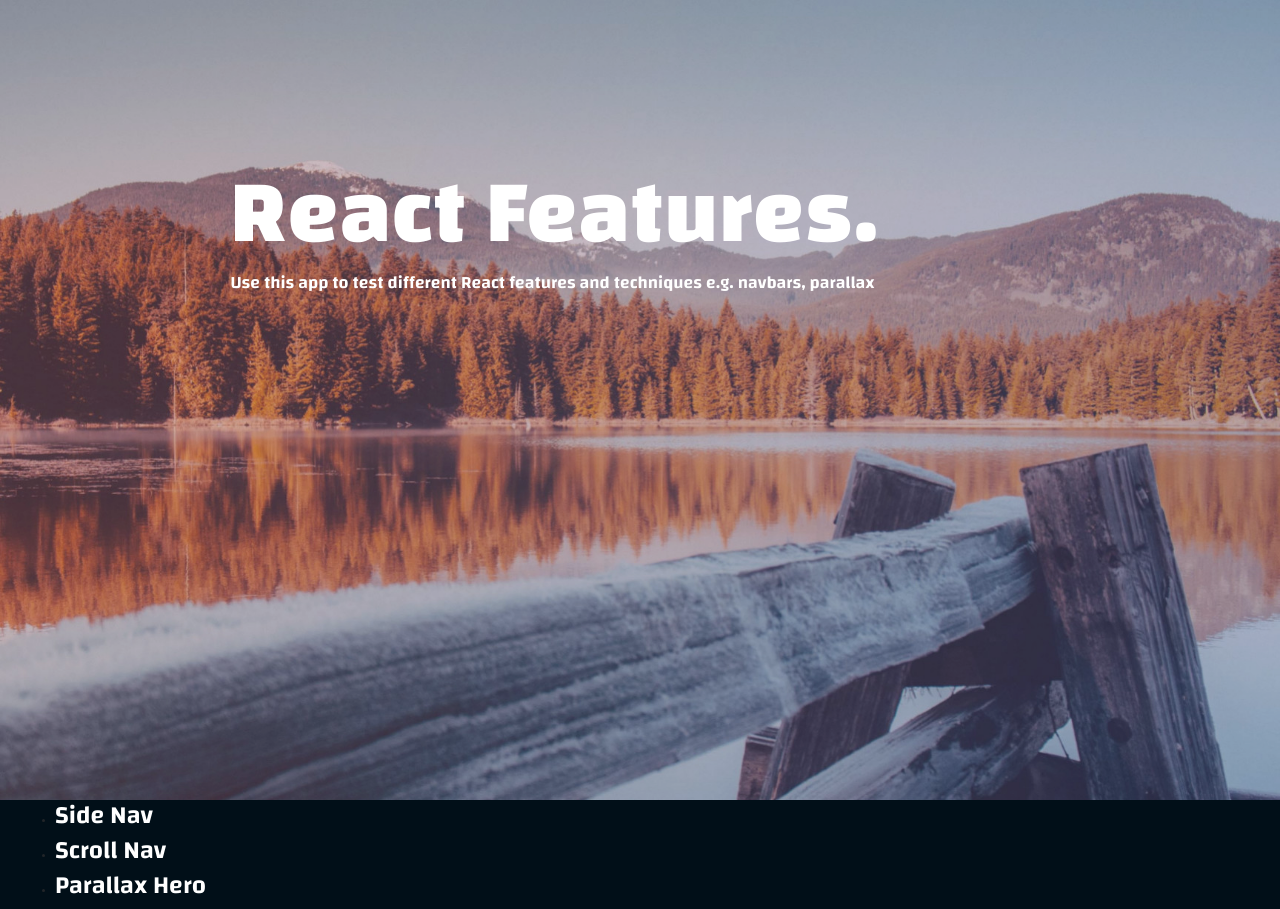
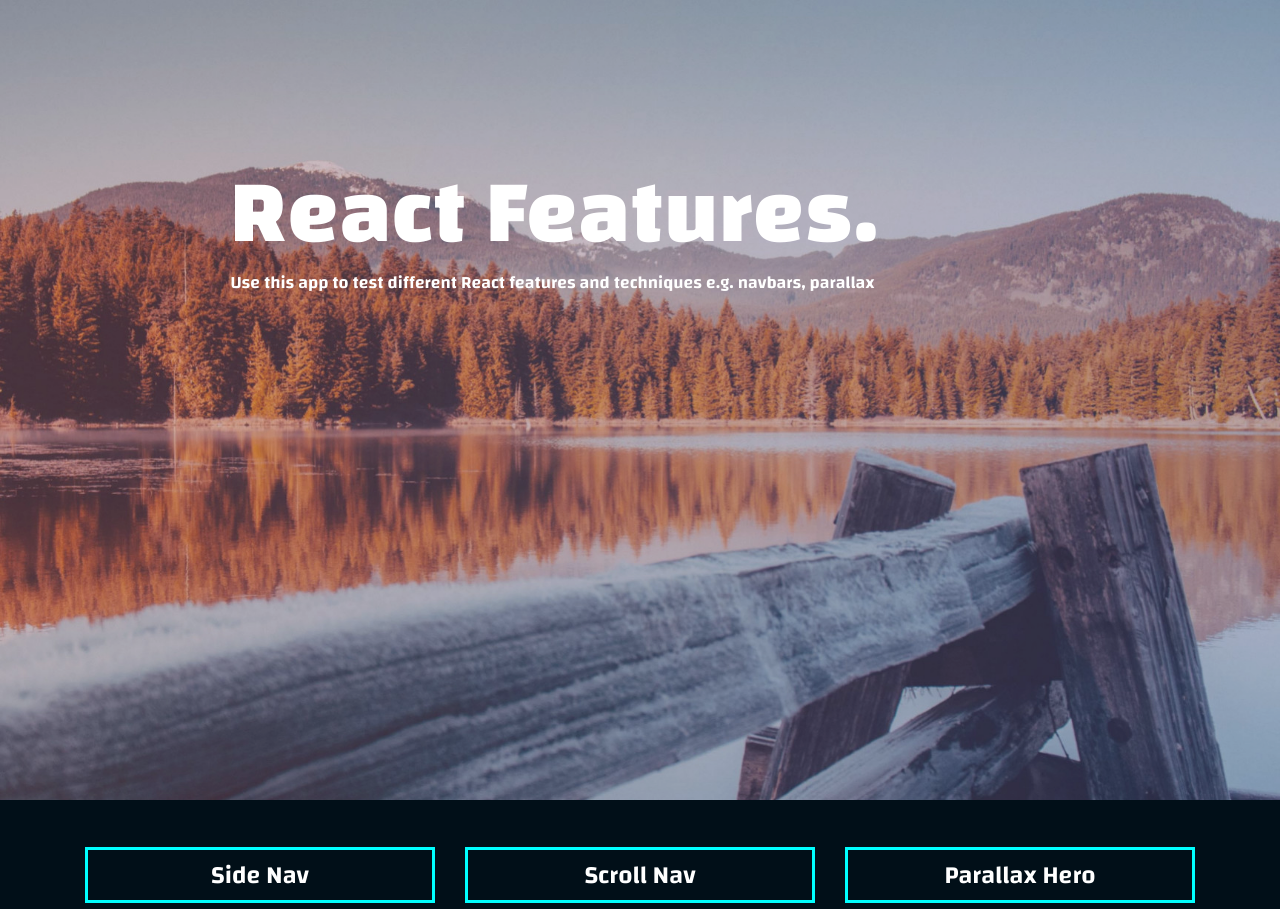
Before and after one commit to eesa94/react-features, a React (Create React App) app: page / in a window 1280 px wide. Shown: the top 909 px of the page. Built offline with nearby package versions, Linux system fonts and the light colour scheme.

Commit message:
styling changes to home container

```diff
--- a/package.json
+++ b/package.json
@@ -12,7 +12,8 @@
     "react-onclickoutside": "^6.8.0",
     "react-router": "^4.3.1",
     "react-router-dom": "^4.3.1",
-    "react-scripts": "^2.1.5",
+    "react-scripts": "^2.1.8",
+    "reactstrap": "^8.0.0",
     "styled-jsx": "^3.2.1"
   },
   "scripts": {
--- a/src/Components/Home/Home.css
+++ b/src/Components/Home/Home.css
@@ -1,3 +1,25 @@
 .homeContainer {
     min-height: 400px;
+    padding-top: 50px;
 }
+
+.featureCol {
+    display: flex;
+    align-items: center;
+    margin-bottom: 20px;
+    height: 50px;
+    text-align: center;
+}
+
+.featureLink {
+    border: 3px solid cyan;
+    padding: 10px 15px;
+}
+
+.featureLink:hover {
+    text-decoration: none;
+}
+
+.featureHeader {
+    margin-bottom: 0;
+}
--- a/src/Components/Home/Home.js
+++ b/src/Components/Home/Home.js
@@ -2,6 +2,7 @@ import React, { Component } from 'react';
 import './Home.css';
 import Hero from '../Hero/Hero';
 import { Link } from 'react-router-dom';
+import { Container, Row, Col } from 'reactstrap';
 
 class Home extends Component {
     constructor(props) {
@@ -23,21 +24,22 @@ class Home extends Component {
         <div>
             <Hero />
 
-            <div className="container-fluid homeContainer">
-                <ul>
+            <Container className="container homeContainer">
+                <Row>
+
                     {
                         this.state.features.map((feature, index) =>
-                            <li className="featureList">
-                                <Link to={'/feature-' + (index+1)}>
-                                    <h1 className="sectionHeader changa6 white">
+                            <Col lg="4" className="featureCol">
+                                <Link to={'/feature-' + (index+1)} className="featureLink w-100">
+                                    <h1 className="featureHeader changa6 white">
                                         {feature}
                                     </h1>
                                 </Link>
-                            </li>
+                            </Col>
                         )
                     }
-                </ul>
-            </div>
+                </Row>
+            </Container>
         </div>
         )
     }
```
Also changed, not shown: 1 other file (tests, documents, lock files or other folders).
